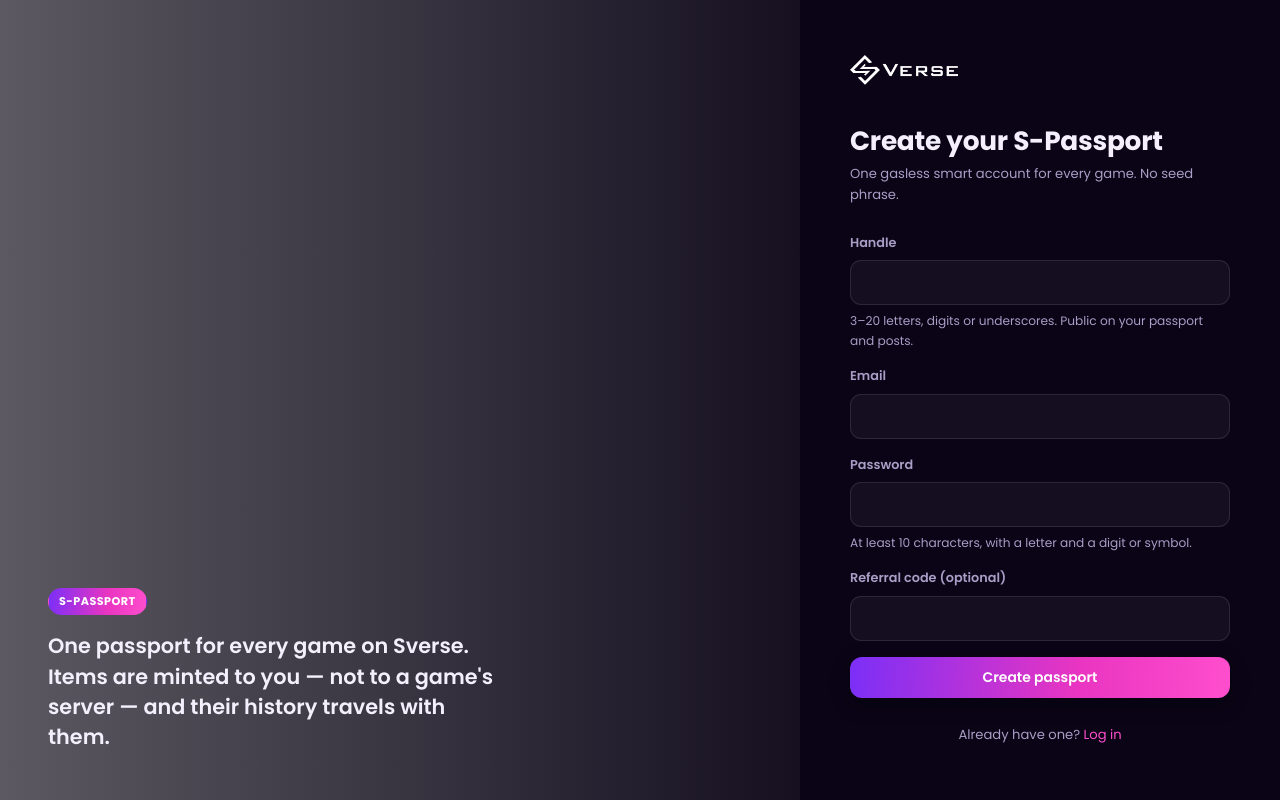
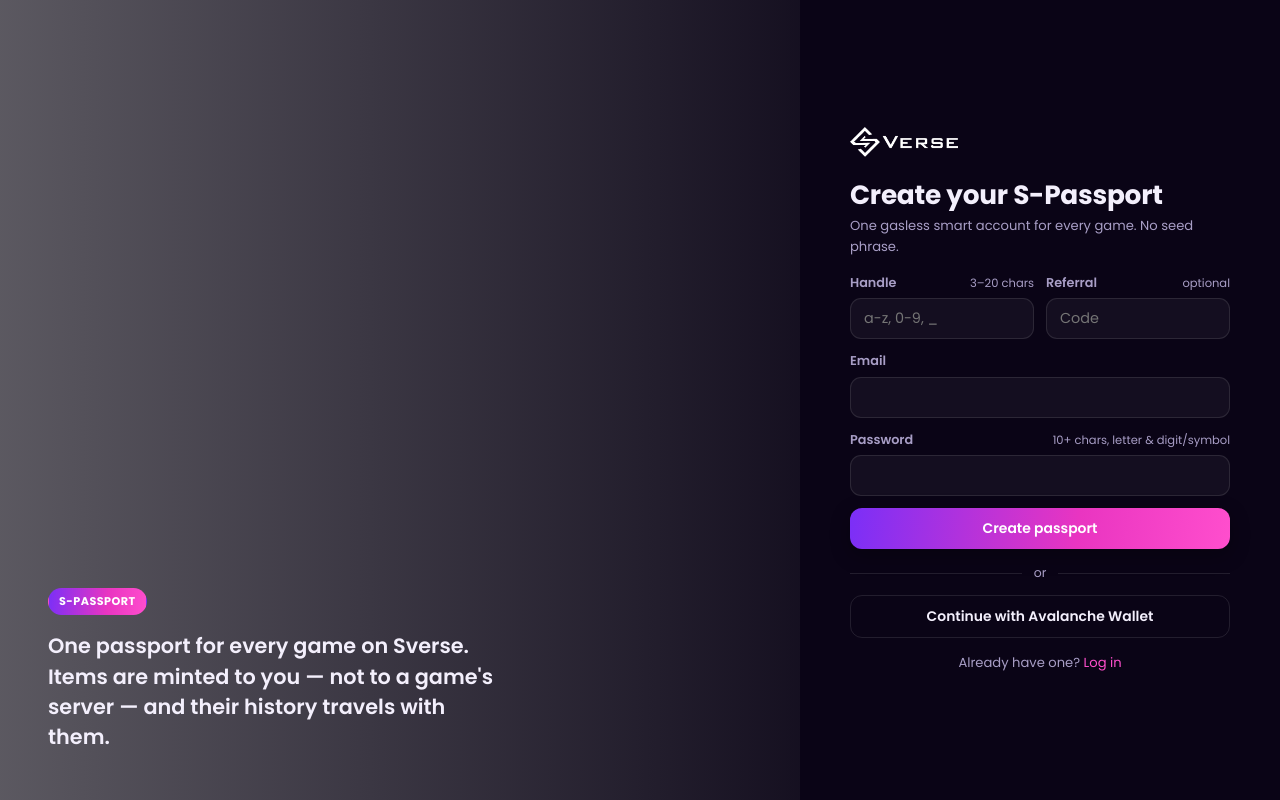
Before and after one commit to unihack-sverse/frontend, a Nuxt app: page /signup in a window 1280 px wide. Built offline with nearby package versions, Linux system fonts and the light colour scheme; no server answers.

Commit message:
feat(auth): add Avalanche wallet connect on login and compact signup UI

```diff
--- a/assets/css/sverse.css
+++ b/assets/css/sverse.css
@@ -666,7 +666,7 @@
 
 /* ── auth layout (05-auth mockups) ── */
 .authwrap {
-  min-height: 100vh;
+  min-height: 100dvh;
   display: grid;
   grid-template-columns: 1fr 480px;
   background: var(--bg);
@@ -710,7 +710,7 @@
   display: flex;
   flex-direction: column;
   justify-content: center;
-  padding: 48px;
+  padding: 24px 48px;
 }
 
 .authbox__in {
@@ -722,7 +722,7 @@
 .authlogo {
   display: inline-flex;
   align-items: center;
-  margin-bottom: 40px;
+  margin-bottom: 22px;
 }
 
 .authlogo img {
@@ -1107,3 +1107,193 @@
     text-align: left;
   }
 }
+
+/* ── wallet login & passport handle edit ── */
+.authdiv {
+  display: flex;
+  align-items: center;
+  gap: 12px;
+  margin: 22px 0 18px;
+  font-size: .78rem;
+  color: var(--text-dim);
+}
+
+.authdiv::before,
+.authdiv::after {
+  content: "";
+  flex: 1;
+  height: 1px;
+  background: var(--border);
+}
+
+.walletbox {
+  display: grid;
+  gap: 10px;
+}
+
+.wpicker {
+  display: flex;
+  flex-wrap: wrap;
+  gap: 8px;
+}
+
+.wpicker--compact {
+  gap: 6px;
+}
+
+.wpill {
+  display: inline-flex;
+  align-items: center;
+  gap: 7px;
+  padding: 6px 13px;
+  border-radius: var(--r-pill);
+  background: var(--surface);
+  border: 1px solid var(--border);
+  font-size: .8rem;
+  font-weight: 600;
+  color: var(--text-dim);
+  transition: border-color .18s, background .18s, color .18s;
+}
+
+.wpill:hover:not(:disabled) {
+  color: var(--text);
+  border-color: var(--border-2);
+  background: var(--surface-2);
+}
+
+.wpill.on {
+  color: var(--text);
+  border-color: var(--pink);
+  background: rgba(233,53,193,.14);
+}
+
+.wpill--sm {
+  padding: 4px 10px;
+  font-size: .74rem;
+}
+
+.wpill__ico {
+  width: 16px;
+  height: 16px;
+  border-radius: 4px;
+  object-fit: contain;
+  flex-shrink: 0;
+}
+
+.wallet-err-link {
+  color: var(--pink);
+  text-decoration: underline;
+  text-underline-offset: 3px;
+  font-weight: 600;
+}
+
+.note--compact {
+  padding: 10px 13px;
+  font-size: .8rem;
+}
+
+.pbanner__hrow {
+  display: flex;
+  align-items: center;
+  gap: 10px;
+  flex-wrap: wrap;
+}
+
+.pbanner__hform {
+  margin: 2px 0 6px;
+}
+
+.pbanner__hinputs {
+  display: flex;
+  align-items: center;
+  gap: 8px;
+  flex-wrap: wrap;
+}
+
+.hinput {
+  display: inline-flex;
+  align-items: center;
+  border-radius: var(--r-sm);
+  background: var(--surface);
+  border: 1px solid var(--border-2);
+  padding: 0 11px;
+}
+
+.hinput:focus-within {
+  border-color: var(--pink);
+}
+
+.hinput.bad {
+  border-color: var(--red);
+}
+
+.hinput__at {
+  color: var(--text-dim);
+  font-family: var(--mono);
+  font-weight: 600;
+  margin-right: 2px;
+}
+
+.hinput input {
+  background: transparent;
+  border: 0;
+  color: var(--text);
+  font-size: .95rem;
+  font-weight: 600;
+  font-family: var(--mono);
+  padding: 7px 0;
+  width: 190px;
+  outline: none;
+}
+
+.pbanner__wallet {
+  display: flex;
+  flex-direction: column;
+  align-items: flex-start;
+  gap: 8px;
+  margin-top: 12px;
+}
+
+.auth-compact .field {
+  margin-bottom: 12px;
+}
+
+.auth-compact .field > label {
+  display: flex;
+  align-items: baseline;
+  justify-content: space-between;
+  gap: 8px;
+  margin-bottom: 5px;
+}
+
+.auth-compact .field input {
+  padding: 9px 13px;
+}
+
+.auth-compact .field__err {
+  margin-top: 4px;
+  font-size: .74rem;
+}
+
+.field__meta {
+  font-weight: 400;
+  font-size: .72rem;
+  color: var(--text-dim);
+}
+
+.auth-pair {
+  display: grid;
+  grid-template-columns: 1fr 1fr;
+  gap: 12px;
+}
+
+.authdiv--compact {
+  margin: 14px 0 12px;
+}
+
+@media (max-width: 540px) {
+  .auth-pair {
+    grid-template-columns: 1fr;
+    gap: 0;
+  }
+}
--- a/pages/login.vue
+++ b/pages/login.vue
@@ -31,6 +31,27 @@
       </fieldset>
     </form>
 
+    <div class="authdiv" role="separator">or continue with</div>
+
+    <div class="walletbox">
+      <WalletSelector
+        v-if="wallets.length >= 2"
+        v-model="selectedWalletId"
+        :wallets="wallets"
+        :disabled="submitting || walletBusy"
+      />
+      <button
+        class="btn btn--ghost btn--full"
+        type="button"
+        :disabled="submitting || walletBusy"
+        @click="connectWallet"
+      >
+        <span v-if="walletBusy" class="spin" aria-hidden="true">◐</span>
+        {{ walletBusy ? (walletStep || 'Connecting wallet…') : 'Connect Avalanche Wallet' }}
+      </button>
+      <WalletErrorNote :message="walletError" :install-url="walletInstallUrl" />
+    </div>
+
     <p class="t-small dim" style="text-align:center;margin-top:26px">
       No passport yet? <NuxtLink :to="signupLink" style="color:var(--pink)">Create one free</NuxtLink>
     </p>
@@ -44,6 +65,7 @@ useHead({ title: 'Log in · Sverse' })
 const route = useRoute()
 const session = useSession()
 const toast = useToast()
+const { wallets, selectedWalletId, selectedWallet, refresh: refreshWallets } = useWallets()
 
 const next = computed(() => safeNext(route.query.next, '/passport'))
 const signupLink = computed(() => (route.query.next ? `/signup?next=${encodeURIComponent(next.value)}` : '/signup'))
@@ -58,6 +80,10 @@ const submitting = ref(false)
 const formError = ref('')
 const fieldErrors = reactive<Record<string, string>>({})
 const lockedFor = ref(0)
+const walletBusy = ref(false)
+const walletStep = ref('')
+const walletError = ref('')
+const walletInstallUrl = ref<string | null>(null)
 let timer: ReturnType<typeof setInterval> | null = null
 
 const countdown = computed(() => {
@@ -81,6 +107,8 @@ onBeforeUnmount(() => timer && clearInterval(timer))
 
 function clearErrors() {
   formError.value = ''
+  walletError.value = ''
+  walletInstallUrl.value = null
   for (const key of Object.keys(fieldErrors)) delete fieldErrors[key]
 }
 
@@ -91,7 +119,7 @@ function validate() {
 }
 
 async function submit() {
-  if (submitting.value || lockedFor.value > 0) return
+  if (submitting.value || walletBusy.value || lockedFor.value > 0) return
   clearErrors()
   if (!validate()) return
   submitting.value = true
@@ -126,4 +154,29 @@ function humanIssue(field: string, issue: string) {
   if (field === 'password') return 'Enter your password.'
   return issue
 }
+
+async function connectWallet() {
+  if (walletBusy.value || submitting.value) return
+  clearErrors()
+  walletStep.value = 'Connecting wallet…'
+  walletBusy.value = true
+  try {
+    const provider = selectedWallet.value?.provider ?? refreshWallets()[0]?.provider ?? null
+    const me = await session.loginWithWallet({
+      provider,
+      onStep: (step) => {
+        walletStep.value = step
+      },
+    })
+    toast.push('Logged in', `Welcome back, @${me.handle}.`, '✓')
+    await navigateTo(next.value, { replace: true })
+  } catch (error) {
+    const info = describeWalletAuthError(error)
+    walletError.value = info.message
+    walletInstallUrl.value = info.installUrl
+  } finally {
+    walletBusy.value = false
+    walletStep.value = ''
+  }
+}
 </script>
--- a/pages/signup.vue
+++ b/pages/signup.vue
@@ -1,20 +1,39 @@
 <template>
-  <div>
+  <div class="auth-compact">
     <h1 class="t-h1">Create your S-Passport</h1>
-    <p class="dim t-small" style="margin:6px 0 28px">One gasless smart account for every game. No seed phrase.</p>
+    <p class="dim t-small" style="margin:4px 0 16px">One gasless smart account for every game. No seed phrase.</p>
 
-    <div v-if="formError" class="note note--bad" role="alert" style="margin-bottom:18px">
+    <div v-if="formError" class="note note--bad note--compact" role="alert" style="margin-bottom:12px">
       <span class="note__i">✕</span>
       <div>{{ formError }}</div>
     </div>
 
     <form novalidate @submit.prevent="submit">
-      <fieldset :disabled="submitting" style="border:0;padding:0;margin:0">
-        <div class="field" :class="{ bad: shownError('handle') }">
-          <label for="signup-handle">Handle</label>
-          <input id="signup-handle" v-model.trim="handle" autocomplete="username" maxlength="20" :aria-invalid="Boolean(shownError('handle'))" @blur="touched.handle = true">
-          <p v-if="shownError('handle')" class="field__err">{{ shownError('handle') }}</p>
-          <p v-else class="field__hint">3–20 letters, digits or underscores. Public on your passport and posts.</p>
+      <fieldset :disabled="submitting || walletBusy" style="border:0;padding:0;margin:0">
+        <div class="auth-pair">
+          <div class="field" :class="{ bad: shownError('handle') }">
+            <label for="signup-handle">
+              <span>Handle</span>
+              <span class="field__meta">3–20 chars</span>
+            </label>
+            <input
+              id="signup-handle"
+              v-model.trim="handle"
+              autocomplete="username"
+              maxlength="20"
+              placeholder="a-z, 0-9, _"
+              :aria-invalid="Boolean(shownError('handle'))"
+              @blur="touched.handle = true"
+            >
+            <p v-if="shownError('handle')" class="field__err">{{ shownError('handle') }}</p>
+          </div>
+          <div class="field">
+            <label for="signup-ref">
+              <span>Referral</span>
+              <span class="field__meta">optional</span>
+            </label>
+            <input id="signup-ref" v-model.trim="referralCode" maxlength="32" autocomplete="off" placeholder="Code">
+          </div>
         </div>
         <div class="field" :class="{ bad: shownError('email') }">
           <label for="signup-email">Email</label>
@@ -22,23 +41,43 @@
           <p v-if="shownError('email')" class="field__err">{{ shownError('email') }}</p>
         </div>
         <div class="field" :class="{ bad: shownError('password') }">
-          <label for="signup-password">Password</label>
+          <label for="signup-password">
+            <span>Password</span>
+            <span class="field__meta">10+ chars, letter &amp; digit/symbol</span>
+          </label>
           <input id="signup-password" v-model="password" type="password" autocomplete="new-password" :aria-invalid="Boolean(shownError('password'))" @blur="touched.password = true">
           <p v-if="shownError('password')" class="field__err">{{ shownError('password') }}</p>
-          <p v-else class="field__hint">At least 10 characters, with a letter and a digit or symbol.</p>
         </div>
-        <div class="field">
-          <label for="signup-ref">Referral code <span class="dim">(optional)</span></label>
-          <input id="signup-ref" v-model.trim="referralCode" maxlength="32" autocomplete="off">
-        </div>
-        <button class="btn btn--grad btn--full" type="submit" :disabled="submitting">
+        <button class="btn btn--grad btn--full" type="submit" :disabled="submitting || walletBusy">
           <span v-if="submitting" class="spin" aria-hidden="true">◐</span>
           {{ submitting ? 'Creating passport…' : 'Create passport' }}
         </button>
       </fieldset>
     </form>
 
-    <p class="t-small dim" style="text-align:center;margin-top:26px">
+    <div class="authdiv authdiv--compact" role="separator">or</div>
+
+    <div class="walletbox">
+      <WalletSelector
+        v-if="wallets.length >= 2"
+        v-model="selectedWalletId"
+        :wallets="wallets"
+        :disabled="submitting || walletBusy"
+        compact
+      />
+      <button
+        class="btn btn--ghost btn--full"
+        type="button"
+        :disabled="submitting || walletBusy"
+        @click="continueWithWallet"
+      >
+        <span v-if="walletBusy" class="spin" aria-hidden="true">◐</span>
+        {{ walletBusy ? (walletStep || 'Connecting wallet…') : 'Continue with Avalanche Wallet ' }}
+      </button>
+      <WalletErrorNote :message="walletError" :install-url="walletInstallUrl" compact />
+    </div>
+
+    <p class="t-small dim" style="text-align:center;margin-top:14px">
       Already have one? <NuxtLink :to="loginLink" style="color:var(--pink)">Log in</NuxtLink>
     </p>
   </div>
@@ -51,6 +90,7 @@ useHead({ title: 'Sign up · Sverse' })
 const route = useRoute()
 const session = useSession()
 const toast = useToast()
+const { wallets, selectedWalletId, selectedWallet, refresh: refreshWallets } = useWallets()
 
 const next = computed(() => safeNext(route.query.next, '/passport'))
 const loginLink = computed(() => (route.query.next ? loginPath(next.value) : '/login'))
@@ -66,6 +106,10 @@ const submitting = ref(false)
 const formError = ref('')
 const serverErrors = reactive<Record<string, string>>({})
 const touched = reactive<Record<string, boolean>>({ handle: false, email: false, password: false })
+const walletBusy = ref(false)
+const walletStep = ref('')
+const walletError = ref('')
+const walletInstallUrl = ref<string | null>(null)
 
 // Live validation mirrors the API's rules; the server re-checks everything.
 const liveErrors = computed<Record<string, string>>(() => {
@@ -87,8 +131,10 @@ function shownError(field: string) {
 }
 
 async function submit() {
-  if (submitting.value) return
+  if (submitting.value || walletBusy.value) return
   formError.value = ''
+  walletError.value = ''
+  walletInstallUrl.value = null
   touched.handle = touched.email = touched.password = true
   if (Object.keys(liveErrors.value).length) return
   submitting.value = true
@@ -115,4 +161,56 @@ async function submit() {
     submitting.value = false
   }
 }
+
+async function continueWithWallet() {
+  if (walletBusy.value || submitting.value) return
+  formError.value = ''
+  walletError.value = ''
+  walletInstallUrl.value = null
+  delete serverErrors.handle
+  delete serverErrors.referralCode
+
+  const customHandle = handle.value.trim()
+  if (customHandle && !/^[A-Za-z0-9_]{3,20}$/.test(customHandle)) {
+    touched.handle = true
+    return
+  }
+  if (!customHandle) touched.handle = false
+
+  walletStep.value = 'Connecting wallet…'
+  walletBusy.value = true
+  try {
+    const provider = selectedWallet.value?.provider ?? refreshWallets()[0]?.provider ?? null
+    const me = await session.loginWithWallet({
+      provider,
+      handle: customHandle || undefined,
+      referralCode: referralCode.value.trim() || undefined,
+      onStep: (step) => {
+        walletStep.value = step
+      },
+    })
+    toast.push('Passport created', `Welcome to Sverse, @${me.handle}.`, '🪪')
+    await navigateTo(next.value, { replace: true })
+  } catch (error) {
+    if (isApiError(error, 'handle_taken')) {
+      serverErrors.handle = 'That handle is taken — try another.'
+      walletError.value = 'That handle is taken — try another.'
+      return
+    }
+    if (isApiError(error, 'validation_failed')) {
+      for (const detail of error.details) {
+        const field = String(detail.field ?? '')
+        if (field === 'handle' || field === 'referralCode') {
+          serverErrors[field] = String(detail.issue ?? 'Invalid value')
+        }
+      }
+    }
+    const info = describeWalletAuthError(error)
+    walletError.value = info.message
+    walletInstallUrl.value = info.installUrl
+  } finally {
+    walletBusy.value = false
+    walletStep.value = ''
+  }
+}
 </script>
```
